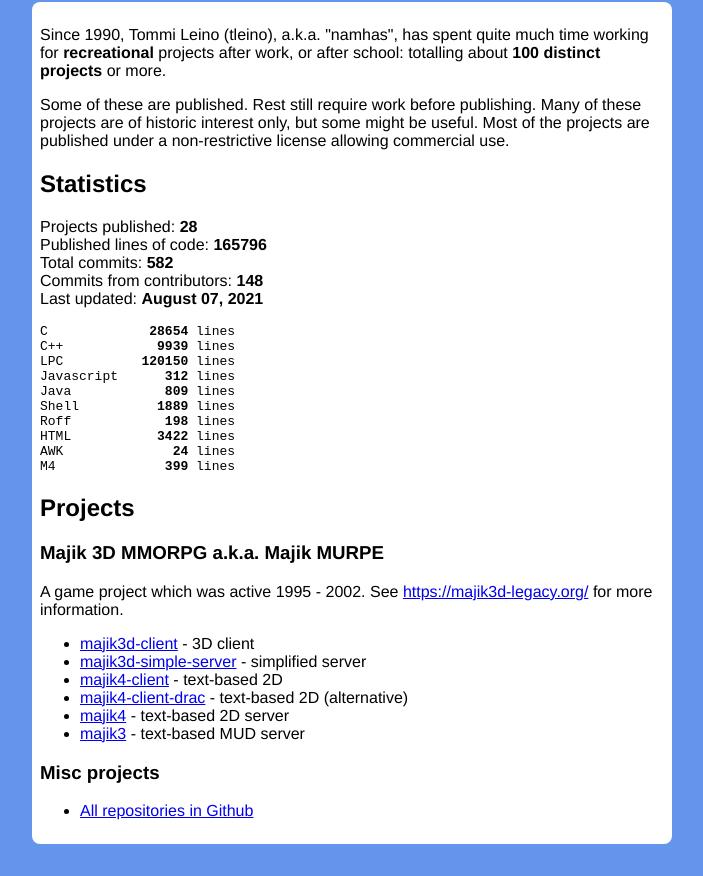
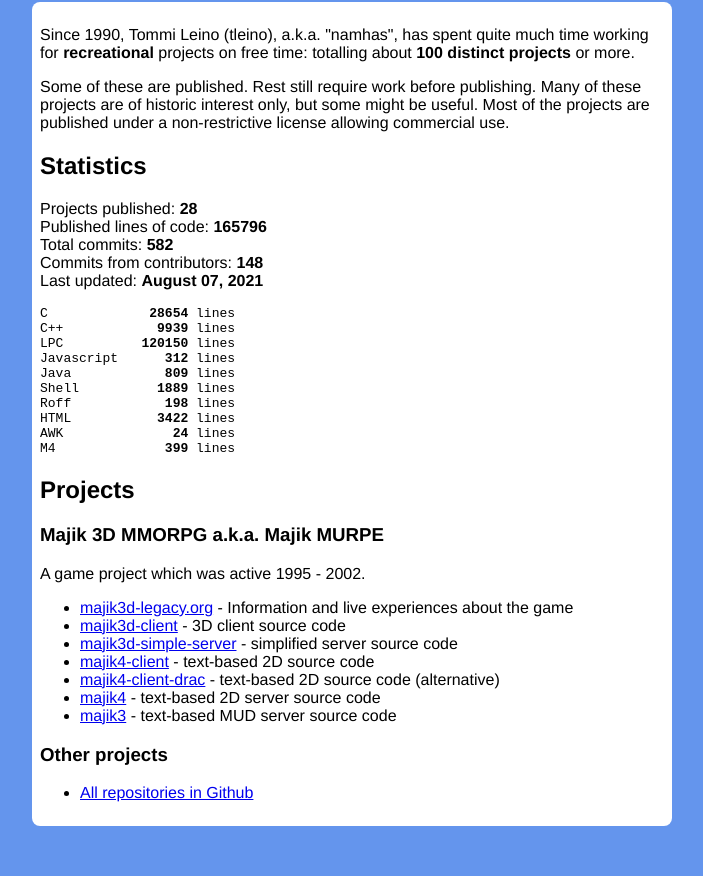
Before and after one commit to tleino/gitstats, a plain HTML site: page index.html in a window 1280 px wide. Shown: the part 88-964 px from the top of the page, without its empty margins (0-703 px from the left). Drawn offline with Linux system fonts and the light colour scheme.

Commit message:
Do minor content clean up

```diff
--- a/index.html
+++ b/index.html
@@ -28,7 +28,7 @@
   <div class="content">
   <p>
   Since 1990, Tommi Leino (tleino), a.k.a. "namhas", has spent quite much
-  time working for <b>recreational</b> projects after work, or after school:
+  time working for <b>recreational</b> projects on free time:
   totalling about <b>100 distinct projects</b> or
   more.
   </p>
@@ -38,7 +38,6 @@
   be useful. Most of the projects are published under a non-restrictive
   license allowing commercial use.
   </p>
-  <p>
   <h2>Statistics</h2>
 <!-- begin: statistics -->
 <p>
@@ -65,18 +64,18 @@ M4         <b>     399</b> lines
   <h2>Projects</h2>
   <h3>Majik 3D MMORPG a.k.a. Majik MURPE</h3>
   <p>
-  A game project which was active 1995 - 2002. See <a href="https://majik3d-legacy.org/">https://majik3d-legacy.org/</a> for
-  more information.
+  A game project which was active 1995 - 2002.
   </p>
   <ul>
-  <li><a href="https://github.com/tleino/majik3d-client">majik3d-client</a> - 3D client
-  <li><a href="https://github.com/tleino/majik3d-simple-server">majik3d-simple-server</a> - simplified server
-  <li><a href="https://github.com/tleino/majik4-client">majik4-client</a> - text-based 2D
-  <li><a href="https://github.com/tleino/majik4-client-drac">majik4-client-drac</a> - text-based 2D (alternative)
-  <li><a href="https://github.com/tleino/majik4">majik4</a> - text-based 2D server
-  <li><a href="https://github.com/tleino/majik3">majik3</a> - text-based MUD server
+  <li><a href="https://majik3d-legacy.org/">majik3d-legacy.org</a> - Information and live experiences about the game</a>
+  <li><a href="https://github.com/tleino/majik3d-client">majik3d-client</a> - 3D client source code
+  <li><a href="https://github.com/tleino/majik3d-simple-server">majik3d-simple-server</a> - simplified server source code
+  <li><a href="https://github.com/tleino/majik4-client">majik4-client</a> - text-based 2D source code
+  <li><a href="https://github.com/tleino/majik4-client-drac">majik4-client-drac</a> - text-based 2D source code (alternative)
+  <li><a href="https://github.com/tleino/majik4">majik4</a> - text-based 2D server source code
+  <li><a href="https://github.com/tleino/majik3">majik3</a> - text-based MUD server source code
   </ul>
-  <h3>Misc projects</h3>
+  <h3>Other projects</h3>
   <ul>
   <li><a href="https://github.com/tleino?tab=repositories">All repositories in Github</a>
   </ul>
```
